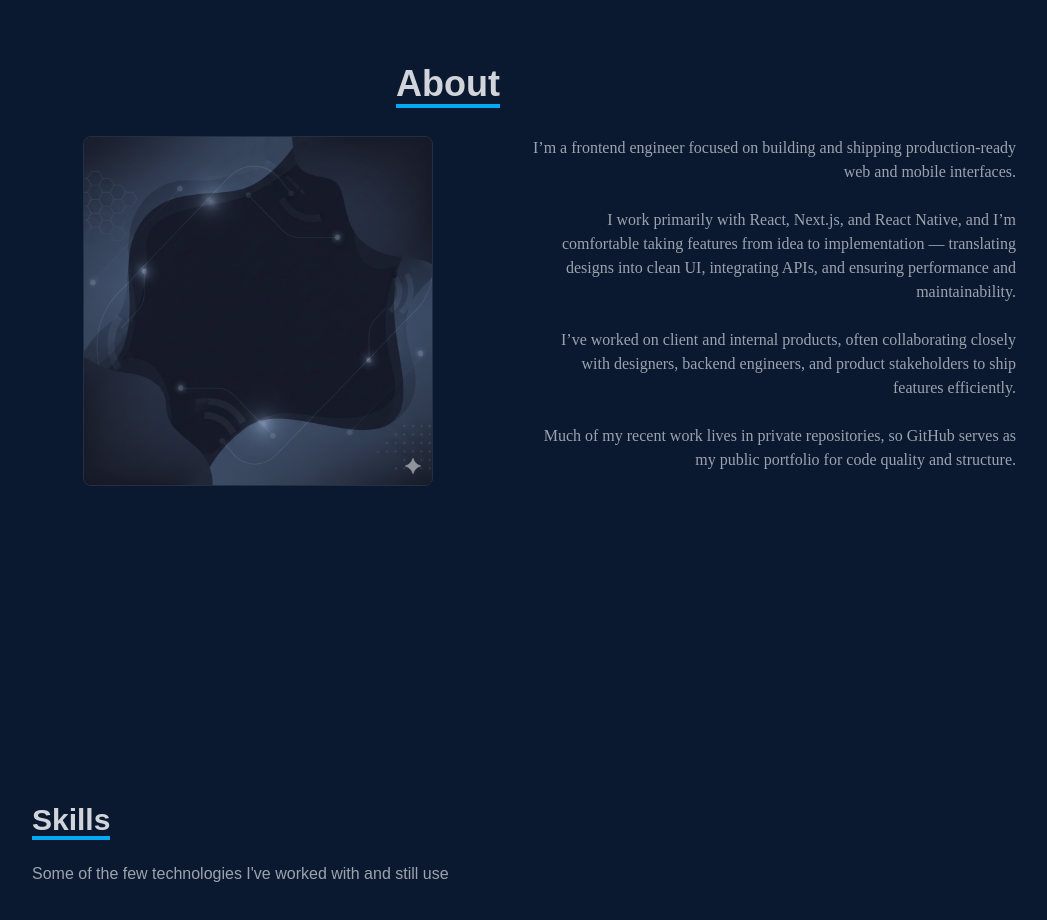
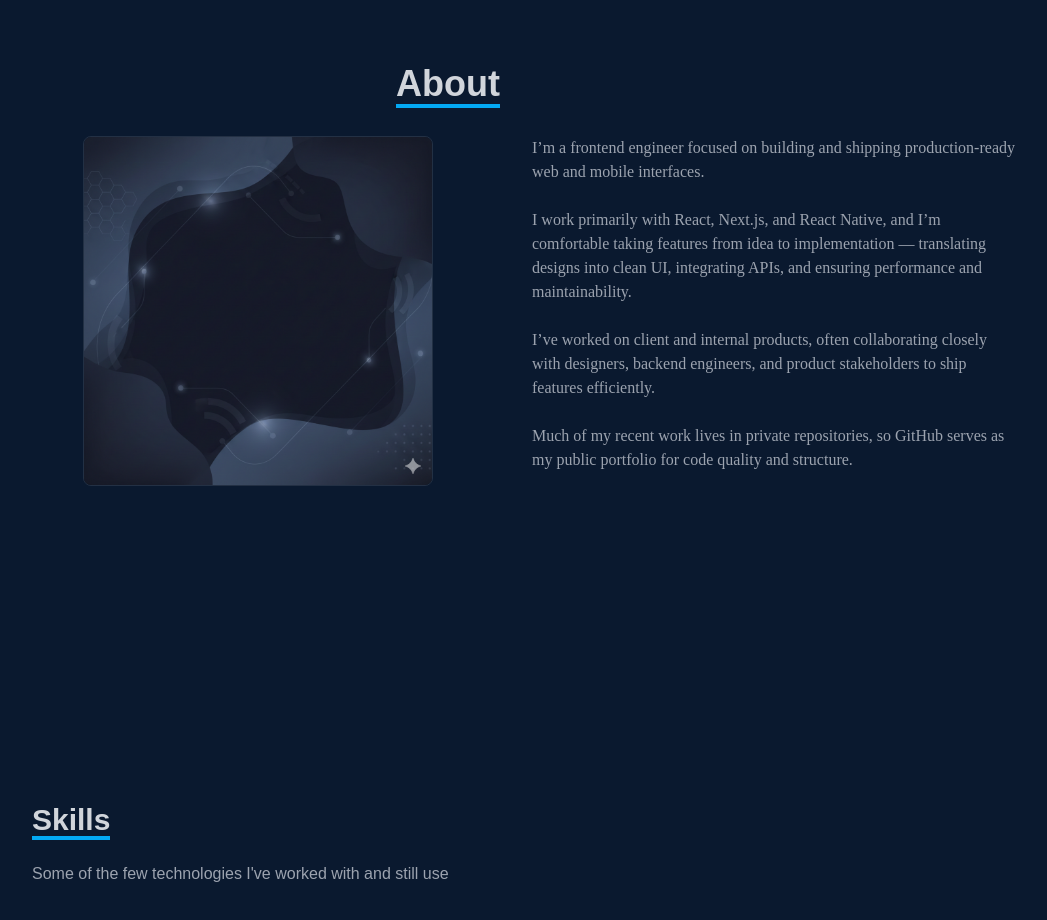
Before and after one commit to Francisbello87/portfolio_, a React (Create React App) app: page / in a window 1280 px wide. Shown: the part 880-1800 px from the top of the page, without its empty margins (124-1171 px from the left). Built offline with nearby package versions, Linux system fonts and the light colour scheme.

Commit message:
fix about

```diff
--- a/src/containers/About/About.jsx
+++ b/src/containers/About/About.jsx
@@ -35,7 +35,7 @@ const About = () => {
           <motion.div
             whileInView={{ x: [200, 0], opacity: [0, 0.5, 1] }}
             transition={{ duration: 0.6 }}
-            className="font-HindMadurai md:text-right text-gray-400 sm:text-left"
+            className="font-HindMadurai text-gray-400 sm:text-left"
           >
             <p>
               I’m a frontend engineer focused on building and shipping
```
